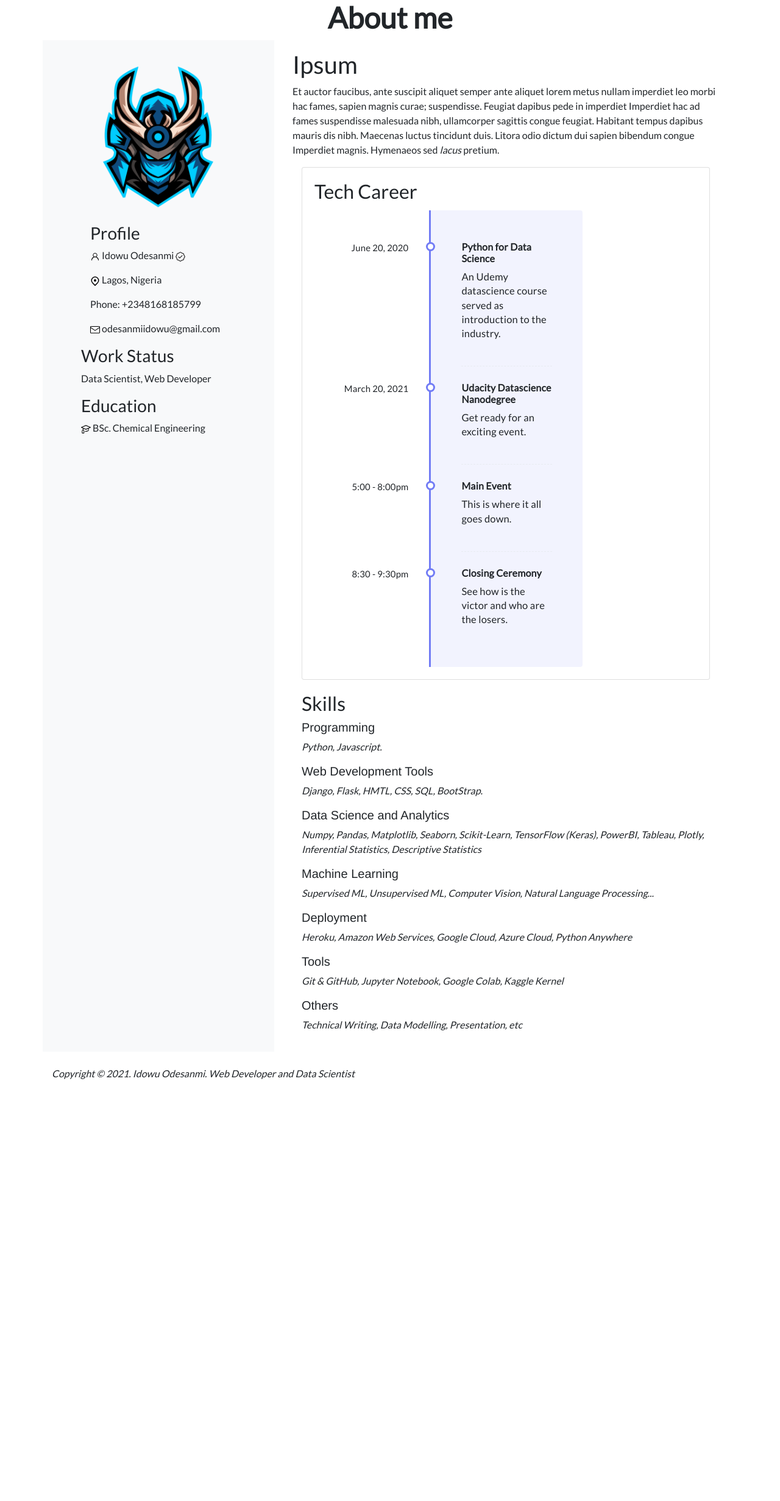
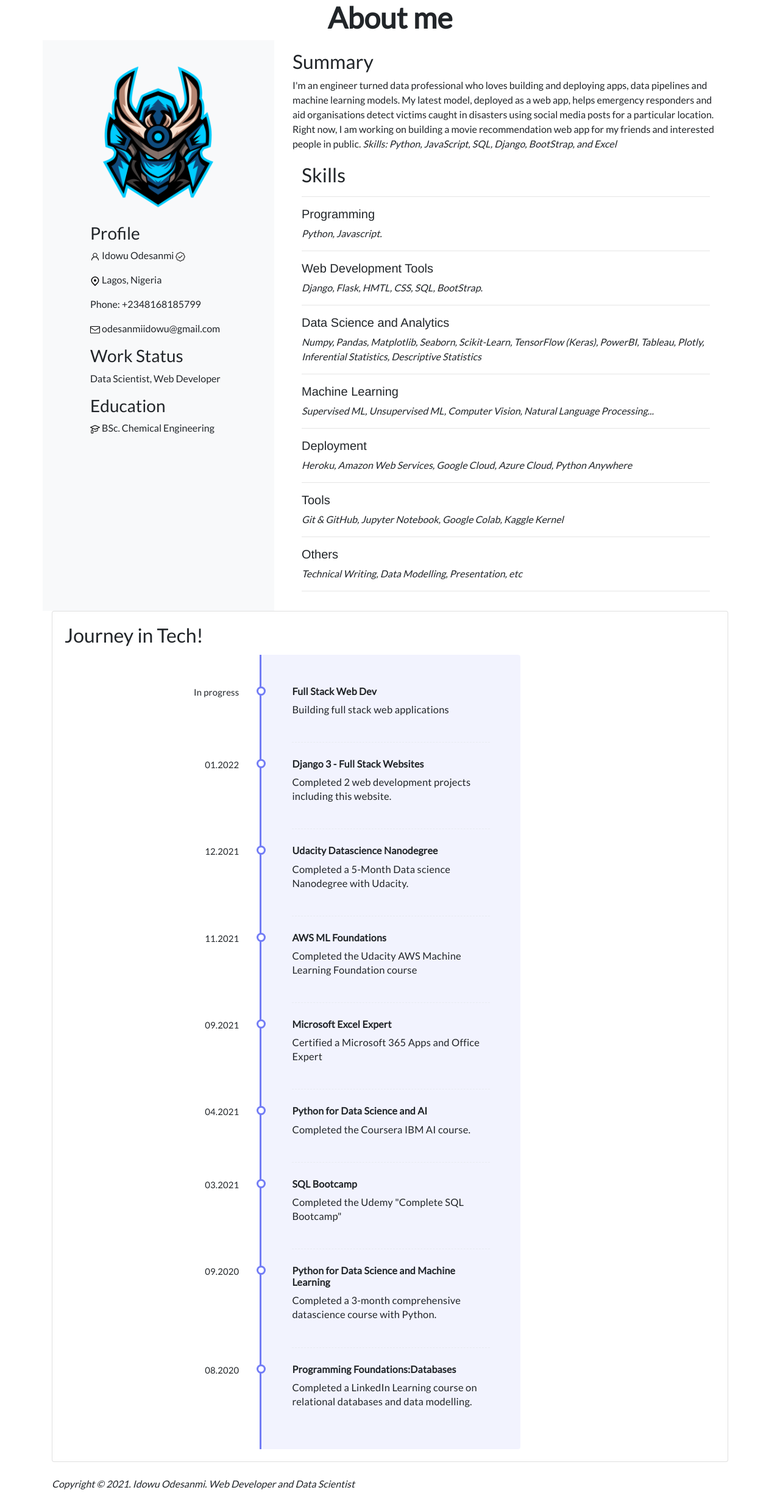
Before and after one commit to joshasgard/personal-portfolio, a Django app: page /about/ in a window 1280 px wide. Shown: the part 66-2528 px from the top of the page at 61% size. Before the commit the page ends 1836 px from the top, so only its background shows below. Run offline with Django 4.2, Linux system fonts and the light colour scheme; data comes from the database, SQL or seed files in the repository.

Commit message:
UPDATE: ABOUT PAGE RESTRUCTURED AND REQUIREMENTS UPDATED

```diff
--- a/about/templates/about/aboutme.html
+++ b/about/templates/about/aboutme.html
@@ -54,7 +54,6 @@
                         </svg></span>
                         odesanmiidowu@gmail.com
                     </p>
-                </div>
                     <div class="work_education">
                         <h3>Work Status</h3>
                             <p>Data Scientist, Web Developer</p>
@@ -74,6 +73,8 @@
                             </p>
 
                     </div>
+                </div>
+
 
             </div>
 
@@ -84,10 +85,11 @@
 
         <div class="col-8 justify-content-md-center my-3">
             <div class="container">
-                <h1>Ipsum</h1>
-                <p>Et auctor faucibus, ante suscipit aliquet semper ante aliquet lorem metus nullam imperdiet leo morbi hac fames, sapien magnis curae; suspendisse. Feugiat dapibus pede in
-                    imperdiet Imperdiet hac ad fames suspendisse malesuada nibh, ullamcorper sagittis congue feugiat. Habitant tempus dapibus mauris dis nibh. Maecenas luctus tincidunt duis.
-                    Litora odio dictum dui sapien bibendum congue Imperdiet magnis. Hymenaeos sed <em>lacus</em> pretium.</p>
+                <h2>Summary</h2>
+                <p>I'm an engineer turned data professional who loves building and deploying apps, data pipelines and machine learning models.
+                     My latest model, deployed as a web app, helps emergency responders and aid organisations detect victims caught in disasters using social media posts for a particular location.
+                     Right now, I am working on building a movie recommendation web app for my friends and interested people in public.
+                    <em>Skills: Python, JavaScript, SQL, Django, BootStrap, and Excel</em></p>
                 <!--
                 <h2>Sed Vulputate Ut Mus Ipsum Pede</h2>
                 <p>Accumsan pharetra magna. Non urna cras suspendisse hac fermentum fermentum phasellus sed nibh dapibus dis et. Maecenas non blandit potenti risus nullam natoque, ornare nunc
@@ -95,29 +97,69 @@
             </div>
 -->
 
+            <div class="container-fluid" style="margin-top: 20px;">
+                <div class="">
+                    <h2>Skills</h2>
+                </div>
+                <hr>
+                {% for skill in entries %}
+                <div>
+                    <div> <h5 style="font-family: 'Franklin Gothic Medium', 'Arial Narrow', Arial, sans-serif;"> {{ skill.title }}</h5></div>
+                    <div><p style="font-style: oblique;">{{ skill.description|safe }}</p></div>
+                <hr>
+
+                </div>
+                {% endfor %}
+            </div>
+
+
+        </div>
+
+    </div>
+
     <div class="container">
         <div class="row">
             <div class="col-md-12">
                 <div class="card">
                     <div class="card-body">
-                                <h2 class="card-title">Tech Career</h2>
+                        <h2 class="card-title">Journey in Tech!</h2>
                         <div id="content">
                             <ul class="timeline">
-                                        <li class="event" data-date="June 20, 2020">
-                                            <h3>Python for Data Science</h3>
-                                            <p>An Udemy datascience course served as introduction to the industry.</p>
+                                <li class="event" data-date="In progress">
+                                    <h3>Full Stack Web Dev</h3>
+                                    <p>Building full stack web applications</p>
                                 </li>
-                                        <li class="event" data-date="March 20, 2021">
+                                <li class="event" data-date="01.2022">
+                                    <h3>Django 3 - Full Stack Websites</h3>
+                                    <p>Completed 2 web development projects including this website.</p>
+                                </li>
+                                <li class="event" data-date="12.2021">
                                     <h3>Udacity Datascience Nanodegree</h3>
-                                            <p>Get ready for an exciting event.</p>
+                                    <p>Completed a 5-Month Data science Nanodegree with Udacity.</p>
                                 </li>
-                                        <li class="event" data-date="5:00 - 8:00pm">
-                                            <h3>Main Event</h3>
-                                            <p>This is where it all goes down. </p>
+                                <li class="event" data-date="11.2021">
+                                    <h3>AWS ML Foundations</h3>
+                                    <p>Completed the Udacity AWS Machine Learning Foundation course </p>
                                 </li>
-                                        <li class="event" data-date="8:30 - 9:30pm">
-                                            <h3>Closing Ceremony</h3>
-                                            <p>See how is the victor and who are the losers. </p>
+                                <li class="event" data-date="09.2021">
+                                    <h3>Microsoft Excel Expert</h3>
+                                    <p>Certified a Microsoft 365 Apps and Office Expert</p>
+                                </li>
+                                <li class="event" data-date="04.2021">
+                                    <h3>Python for Data Science and AI</h3>
+                                    <p>Completed the Coursera IBM AI course.</p>
+                                </li>
+                                <li class="event" data-date="03.2021">
+                                    <h3>SQL Bootcamp</h3>
+                                    <p>Completed the Udemy "Complete SQL Bootcamp" </p>
+                                </li>
+                                <li class="event" data-date="09.2020">
+                                    <h3>Python for Data Science and Machine Learning</h3>
+                                    <p>Completed a 3-month comprehensive datascience course with Python.</p>
+                                </li>
+                                <li class="event" data-date="08.2020">
+                                    <h3>Programming Foundations:Databases</h3>
+                                    <p>Completed a LinkedIn Learning course on relational databases and data modelling.</p>
                                 </li>
                             </ul>
                         </div>
@@ -126,24 +168,6 @@
             </div>
         </div>
     </div>
-            <div class="container-fluid" style="margin-top: 20px;">
-                <div class="">
-                    <h2>Skills</h2>
-                </div>
-                {% for skill in entries %}
-                <div>
-                       <div> <h5 style="font-family: 'Franklin Gothic Medium', 'Arial Narrow', Arial, sans-serif;"> {{ skill.title }}</h5></div>
-                        <div><p style="font-style: oblique;">{{ skill.description|safe }}</p></div>
-
-                </div>
-
-                {% endfor %}
-            </div>
-        </div>
-
-    </div>
-
-
 
 
 
```
Also changed, not shown: requirements.txt (added, +17 -0 lines). Lines whose indentation alone changed are shown as unchanged.
